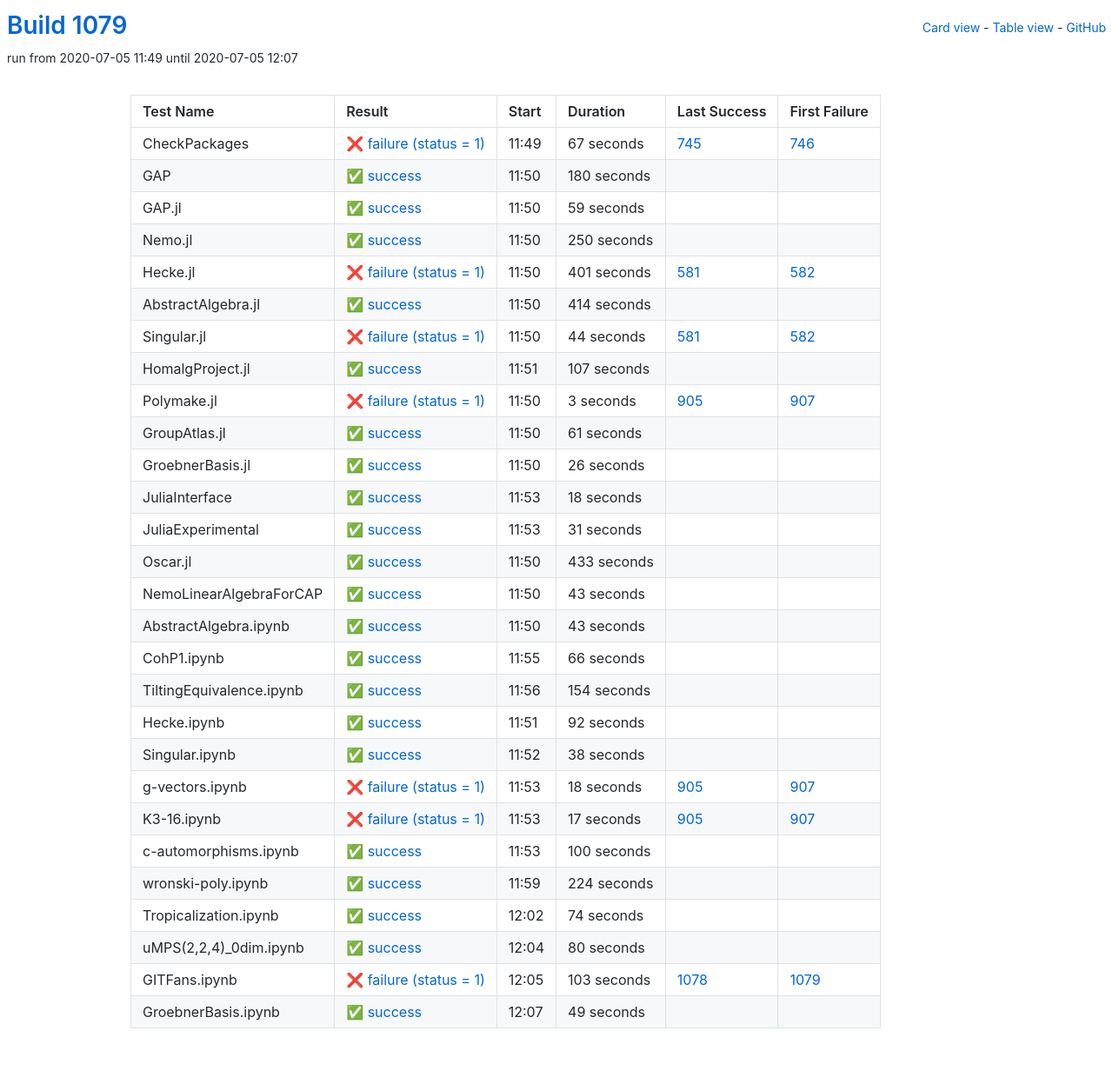
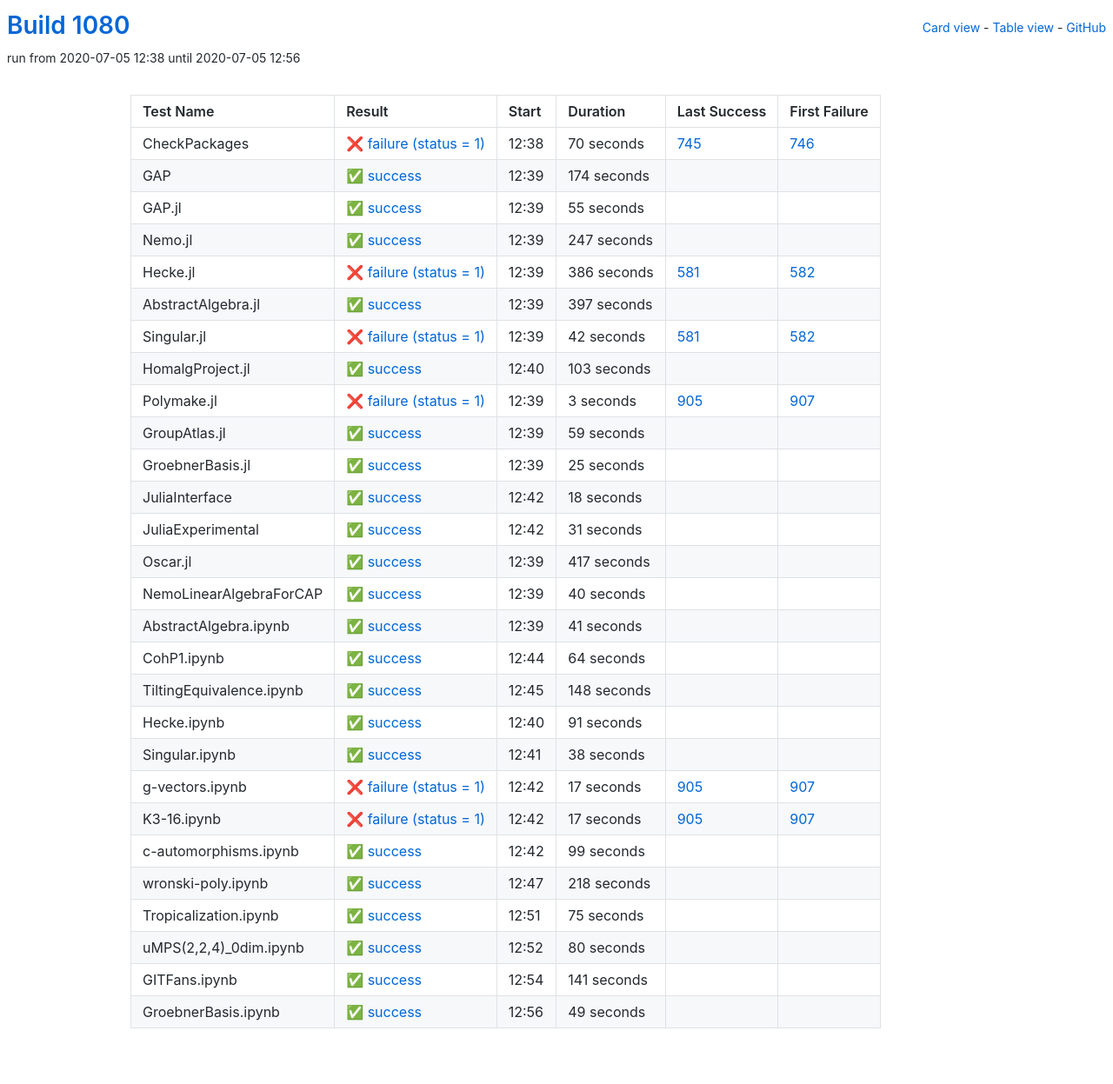
Before and after one commit to oscar-system/oscar-ci-status-1.4, a Jekyll site: the page built from table.html, in a window 1280 px wide. Shown: the whole page at 87% size. Built offline with Jekyll 4.4.1, drawn with Linux system fonts in a browser that asks for light colours.

Commit message:
Build #1080

```diff
--- a/_data/ci.yml
+++ b/_data/ci.yml
@@ -1,6 +1,6 @@
 ---
-build: 1079
-build_url: https://oscarci.mathematik.uni-kl.de/job/oscar-julia-1.4/1079/
+build: 1080
+build_url: https://oscarci.mathematik.uni-kl.de/job/oscar-julia-1.4/1080/
 job: oscar-julia-1.4
 organization: oscar-system
 repo: oscar-ci-status-1.4
@@ -8,104 +8,104 @@ repourl: https://github.com/oscar-system/oscar-ci-status-1.4
 tests:
 - name: CheckPackages
   id: checkpackages
-  log: https://oscarci.mathematik.uni-kl.de/job/oscar-julia-1.4/1079/artifact/logs/build-1079/CheckPackages.log
-  start: 2020-07-05 11:49
+  log: https://oscarci.mathematik.uni-kl.de/job/oscar-julia-1.4/1080/artifact/logs/build-1080/CheckPackages.log
+  start: 2020-07-05 12:38
   success: false
   exitcode: 1
   status: failure
-  duration: 67
+  duration: 70
   last_success: 745
   last_success_url: https://oscarci.mathematik.uni-kl.de/job/oscar-julia-1.4/745/
   first_failure: 746
   first_failure_url: https://oscarci.mathematik.uni-kl.de/job/oscar-julia-1.4/746/
 - name: GAP
   id: gap
-  log: https://oscarci.mathematik.uni-kl.de/job/oscar-julia-1.4/1079/artifact/logs/build-1079/GAP.log
-  start: 2020-07-05 11:50
+  log: https://oscarci.mathematik.uni-kl.de/job/oscar-julia-1.4/1080/artifact/logs/build-1080/GAP.log
+  start: 2020-07-05 12:39
   success: true
   exitcode: 0
   status: success
-  duration: 180
+  duration: 174
   last_success: false
   last_success_url:
   first_failure: false
   first_failure_url:
 - name: GAP.jl
   id: gap-jl
-  log: https://oscarci.mathematik.uni-kl.de/job/oscar-julia-1.4/1079/artifact/logs/build-1079/GAP.jl.log
-  start: 2020-07-05 11:50
+  log: https://oscarci.mathematik.uni-kl.de/job/oscar-julia-1.4/1080/artifact/logs/build-1080/GAP.jl.log
+  start: 2020-07-05 12:39
   success: true
   exitcode: 0
   status: success
-  duration: 59
+  duration: 55
   last_success: false
   last_success_url:
   first_failure: false
   first_failure_url:
 - name: Nemo.jl
   id: nemo-jl
-  log: https://oscarci.mathematik.uni-kl.de/job/oscar-julia-1.4/1079/artifact/logs/build-1079/Nemo.jl.log
-  start: 2020-07-05 11:50
+  log: https://oscarci.mathematik.uni-kl.de/job/oscar-julia-1.4/1080/artifact/logs/build-1080/Nemo.jl.log
+  start: 2020-07-05 12:39
   success: true
   exitcode: 0
   status: success
-  duration: 250
+  duration: 247
   last_success: false
   last_success_url:
   first_failure: false
   first_failure_url:
 - name: Hecke.jl
   id: hecke-jl
-  log: https://oscarci.mathematik.uni-kl.de/job/oscar-julia-1.4/1079/artifact/logs/build-1079/Hecke.jl.log
-  start: 2020-07-05 11:50
+  log: https://oscarci.mathematik.uni-kl.de/job/oscar-julia-1.4/1080/artifact/logs/build-1080/Hecke.jl.log
+  start: 2020-07-05 12:39
   success: false
   exitcode: 1
   status: failure
-  duration: 401
+  duration: 386
   last_success: 581
   last_success_url: https://oscarci.mathematik.uni-kl.de/job/oscar-julia-1.4/581/
   first_failure: 582
   first_failure_url: https://oscarci.mathematik.uni-kl.de/job/oscar-julia-1.4/582/
 - name: AbstractAlgebra.jl
   id: abstractalgebra-jl
-  log: https://oscarci.mathematik.uni-kl.de/job/oscar-julia-1.4/1079/artifact/logs/build-1079/AbstractAlgebra.jl.log
-  start: 2020-07-05 11:50
+  log: https://oscarci.mathematik.uni-kl.de/job/oscar-julia-1.4/1080/artifact/logs/build-1080/AbstractAlgebra.jl.log
+  start: 2020-07-05 12:39
   success: true
   exitcode: 0
   status: success
-  duration: 414
+  duration: 397
   last_success: false
   last_success_url:
   first_failure: false
   first_failure_url:
 - name: Singular.jl
   id: singular-jl
-  log: https://oscarci.mathematik.uni-kl.de/job/oscar-julia-1.4/1079/artifact/logs/build-1079/Singular.jl.log
-  start: 2020-07-05 11:50
+  log: https://oscarci.mathematik.uni-kl.de/job/oscar-julia-1.4/1080/artifact/logs/build-1080/Singular.jl.log
+  start: 2020-07-05 12:39
   success: false
   exitcode: 1
   status: failure
-  duration: 44
+  duration: 42
   last_success: 581
   last_success_url: https://oscarci.mathematik.uni-kl.de/job/oscar-julia-1.4/581/
   first_failure: 582
   first_failure_url: https://oscarci.mathematik.uni-kl.de/job/oscar-julia-1.4/582/
 - name: HomalgProject.jl
   id: homalgproject-jl
-  log: https://oscarci.mathematik.uni-kl.de/job/oscar-julia-1.4/1079/artifact/logs/build-1079/HomalgProject.jl.log
-  start: 2020-07-05 11:51
+  log: https://oscarci.mathematik.uni-kl.de/job/oscar-julia-1.4/1080/artifact/logs/build-1080/HomalgProject.jl.log
+  start: 2020-07-05 12:40
   success: true
   exitcode: 0
   status: success
-  duration: 107
+  duration: 103
   last_success: false
   last_success_url:
   first_failure: false
   first_failure_url:
 - name: Polymake.jl
   id: polymake-jl
-  log: https://oscarci.mathematik.uni-kl.de/job/oscar-julia-1.4/1079/artifact/logs/build-1079/Polymake.jl.log
-  start: 2020-07-05 11:50
+  log: https://oscarci.mathematik.uni-kl.de/job/oscar-julia-1.4/1080/artifact/logs/build-1080/Polymake.jl.log
+  start: 2020-07-05 12:39
   success: false
   exitcode: 1
   status: failure
@@ -116,32 +116,32 @@ tests:
   first_failure_url: https://oscarci.mathematik.uni-kl.de/job/oscar-julia-1.4/907/
 - name: GroupAtlas.jl
   id: groupatlas-jl
-  log: https://oscarci.mathematik.uni-kl.de/job/oscar-julia-1.4/1079/artifact/logs/build-1079/GroupAtlas.jl.log
-  start: 2020-07-05 11:50
+  log: https://oscarci.mathematik.uni-kl.de/job/oscar-julia-1.4/1080/artifact/logs/build-1080/GroupAtlas.jl.log
+  start: 2020-07-05 12:39
   success: true
   exitcode: 0
   status: success
-  duration: 61
+  duration: 59
   last_success: false
   last_success_url:
   first_failure: false
   first_failure_url:
 - name: GroebnerBasis.jl
   id: groebnerbasis-jl
-  log: https://oscarci.mathematik.uni-kl.de/job/oscar-julia-1.4/1079/artifact/logs/build-1079/GroebnerBasis.jl.log
-  start: 2020-07-05 11:50
+  log: https://oscarci.mathematik.uni-kl.de/job/oscar-julia-1.4/1080/artifact/logs/build-1080/GroebnerBasis.jl.log
+  start: 2020-07-05 12:39
   success: true
   exitcode: 0
   status: success
-  duration: 26
+  duration: 25
   last_success: false
   last_success_url:
   first_failure: false
   first_failure_url:
 - name: JuliaInterface
   id: juliainterface
-  log: https://oscarci.mathematik.uni-kl.de/job/oscar-julia-1.4/1079/artifact/logs/build-1079/JuliaInterface.log
-  start: 2020-07-05 11:53
+  log: https://oscarci.mathematik.uni-kl.de/job/oscar-julia-1.4/1080/artifact/logs/build-1080/JuliaInterface.log
+  start: 2020-07-05 12:42
   success: true
   exitcode: 0
   status: success
@@ -152,8 +152,8 @@ tests:
   first_failure_url:
 - name: JuliaExperimental
   id: juliaexperimental
-  log: https://oscarci.mathematik.uni-kl.de/job/oscar-julia-1.4/1079/artifact/logs/build-1079/JuliaExperimental.log
-  start: 2020-07-05 11:53
+  log: https://oscarci.mathematik.uni-kl.de/job/oscar-julia-1.4/1080/artifact/logs/build-1080/JuliaExperimental.log
+  start: 2020-07-05 12:42
   success: true
   exitcode: 0
   status: success
@@ -164,80 +164,80 @@ tests:
   first_failure_url:
 - name: Oscar.jl
   id: oscar-jl
-  log: https://oscarci.mathematik.uni-kl.de/job/oscar-julia-1.4/1079/artifact/logs/build-1079/Oscar.jl.log
-  start: 2020-07-05 11:50
+  log: https://oscarci.mathematik.uni-kl.de/job/oscar-julia-1.4/1080/artifact/logs/build-1080/Oscar.jl.log
+  start: 2020-07-05 12:39
   success: true
   exitcode: 0
   status: success
-  duration: 433
+  duration: 417
   last_success: false
   last_success_url:
   first_failure: false
   first_failure_url:
 - name: NemoLinearAlgebraForCAP
   id: nemolinearalgebraforcap
-  log: https://oscarci.mathematik.uni-kl.de/job/oscar-julia-1.4/1079/artifact/logs/build-1079/NemoLinearAlgebraForCAP.log
-  start: 2020-07-05 11:50
+  log: https://oscarci.mathematik.uni-kl.de/job/oscar-julia-1.4/1080/artifact/logs/build-1080/NemoLinearAlgebraForCAP.log
+  start: 2020-07-05 12:39
   success: true
   exitcode: 0
   status: success
-  duration: 43
+  duration: 40
   last_success: false
   last_success_url:
   first_failure: false
   first_failure_url:
 - name: AbstractAlgebra.ipynb
   id: abstractalgebra-ipynb
-  log: https://oscarci.mathematik.uni-kl.de/job/oscar-julia-1.4/1079/artifact/logs/build-1079/AbstractAlgebra.ipynb.log
-  start: 2020-07-05 11:50
+  log: https://oscarci.mathematik.uni-kl.de/job/oscar-julia-1.4/1080/artifact/logs/build-1080/AbstractAlgebra.ipynb.log
+  start: 2020-07-05 12:39
   success: true
   exitcode: 0
   status: success
-  duration: 43
+  duration: 41
   last_success: false
   last_success_url:
   first_failure: false
   first_failure_url:
 - name: CohP1.ipynb
   id: cohp1-ipynb
-  log: https://oscarci.mathematik.uni-kl.de/job/oscar-julia-1.4/1079/artifact/logs/build-1079/CohP1.ipynb.log
-  start: 2020-07-05 11:55
+  log: https://oscarci.mathematik.uni-kl.de/job/oscar-julia-1.4/1080/artifact/logs/build-1080/CohP1.ipynb.log
+  start: 2020-07-05 12:44
   success: true
   exitcode: 0
   status: success
-  duration: 66
+  duration: 64
   last_success: false
   last_success_url:
   first_failure: false
   first_failure_url:
 - name: TiltingEquivalence.ipynb
   id: tiltingequivalence-ipynb
-  log: https://oscarci.mathematik.uni-kl.de/job/oscar-julia-1.4/1079/artifact/logs/build-1079/TiltingEquivalence.ipynb.log
-  start: 2020-07-05 11:56
+  log: https://oscarci.mathematik.uni-kl.de/job/oscar-julia-1.4/1080/artifact/logs/build-1080/TiltingEquivalence.ipynb.log
+  start: 2020-07-05 12:45
   success: true
   exitcode: 0
   status: success
-  duration: 154
+  duration: 148
   last_success: false
   last_success_url:
   first_failure: false
   first_failure_url:
 - name: Hecke.ipynb
   id: hecke-ipynb
-  log: https://oscarci.mathematik.uni-kl.de/job/oscar-julia-1.4/1079/artifact/logs/build-1079/Hecke.ipynb.log
-  start: 2020-07-05 11:51
+  log: https://oscarci.mathematik.uni-kl.de/job/oscar-julia-1.4/1080/artifact/logs/build-1080/Hecke.ipynb.log
+  start: 2020-07-05 12:40
   success: true
   exitcode: 0
   status: success
-  duration: 92
+  duration: 91
   last_success: false
   last_success_url:
   first_failure: false
   first_failure_url:
 - name: Singular.ipynb
   id: singular-ipynb
-  log: https://oscarci.mathematik.uni-kl.de/job/oscar-julia-1.4/1079/artifact/logs/build-1079/Singular.ipynb.log
-  start: 2020-07-05 11:52
+  log: https://oscarci.mathematik.uni-kl.de/job/oscar-julia-1.4/1080/artifact/logs/build-1080/Singular.ipynb.log
+  start: 2020-07-05 12:41
   success: true
   exitcode: 0
   status: success
@@ -248,20 +248,20 @@ tests:
   first_failure_url:
 - name: g-vectors.ipynb
   id: g-vectors-ipynb
-  log: https://oscarci.mathematik.uni-kl.de/job/oscar-julia-1.4/1079/artifact/logs/build-1079/g-vectors.ipynb.log
-  start: 2020-07-05 11:53
+  log: https://oscarci.mathematik.uni-kl.de/job/oscar-julia-1.4/1080/artifact/logs/build-1080/g-vectors.ipynb.log
+  start: 2020-07-05 12:42
   success: false
   exitcode: 1
   status: failure
-  duration: 18
+  duration: 17
   last_success: 905
   last_success_url: https://oscarci.mathematik.uni-kl.de/job/oscar-julia-1.4/905/
   first_failure: 907
   first_failure_url: https://oscarci.mathematik.uni-kl.de/job/oscar-julia-1.4/907/
 - name: K3-16.ipynb
   id: k3-16-ipynb
-  log: https://oscarci.mathematik.uni-kl.de/job/oscar-julia-1.4/1079/artifact/logs/build-1079/K3-16.ipynb.log
-  start: 2020-07-05 11:53
+  log: https://oscarci.mathematik.uni-kl.de/job/oscar-julia-1.4/1080/artifact/logs/build-1080/K3-16.ipynb.log
+  start: 2020-07-05 12:42
   success: false
   exitcode: 1
   status: failure
@@ -272,44 +272,44 @@ tests:
   first_failure_url: https://oscarci.mathematik.uni-kl.de/job/oscar-julia-1.4/907/
 - name: c-automorphisms.ipynb
   id: c-automorphisms-ipynb
-  log: https://oscarci.mathematik.uni-kl.de/job/oscar-julia-1.4/1079/artifact/logs/build-1079/c-automorphisms.ipynb.log
-  start: 2020-07-05 11:53
+  log: https://oscarci.mathematik.uni-kl.de/job/oscar-julia-1.4/1080/artifact/logs/build-1080/c-automorphisms.ipynb.log
+  start: 2020-07-05 12:42
   success: true
   exitcode: 0
   status: success
-  duration: 100
+  duration: 99
   last_success: false
   last_success_url:
   first_failure: false
   first_failure_url:
 - name: wronski-poly.ipynb
   id: wronski-poly-ipynb
-  log: https://oscarci.mathematik.uni-kl.de/job/oscar-julia-1.4/1079/artifact/logs/build-1079/wronski-poly.ipynb.log
-  start: 2020-07-05 11:59
+  log: https://oscarci.mathematik.uni-kl.de/job/oscar-julia-1.4/1080/artifact/logs/build-1080/wronski-poly.ipynb.log
+  start: 2020-07-05 12:47
   success: true
   exitcode: 0
   status: success
-  duration: 224
+  duration: 218
   last_success: false
   last_success_url:
   first_failure: false
   first_failure_url:
 - name: Tropicalization.ipynb
   id: tropicalization-ipynb
-  log: https://oscarci.mathematik.uni-kl.de/job/oscar-julia-1.4/1079/artifact/logs/build-1079/Tropicalization.ipynb.log
-  start: 2020-07-05 12:02
+  log: https://oscarci.mathematik.uni-kl.de/job/oscar-julia-1.4/1080/artifact/logs/build-1080/Tropicalization.ipynb.log
+  start: 2020-07-05 12:51
   success: true
   exitcode: 0
   status: success
-  duration: 74
+  duration: 75
   last_success: false
   last_success_url:
   first_failure: false
   first_failure_url:
 - name: uMPS(2,2,4)_0dim.ipynb
   id: umps-2-2-4-0dim-ipynb
-  log: https://oscarci.mathematik.uni-kl.de/job/oscar-julia-1.4/1079/artifact/logs/build-1079/uMPS-2-2-4-_0dim.ipynb.log
-  start: 2020-07-05 12:04
+  log: https://oscarci.mathematik.uni-kl.de/job/oscar-julia-1.4/1080/artifact/logs/build-1080/uMPS-2-2-4-_0dim.ipynb.log
+  start: 2020-07-05 12:52
   success: true
   exitcode: 0
   status: success
@@ -320,20 +320,20 @@ tests:
   first_failure_url:
 - name: GITFans.ipynb
   id: gitfans-ipynb
-  log: https://oscarci.mathematik.uni-kl.de/job/oscar-julia-1.4/1079/artifact/logs/build-1079/GITFans.ipynb.log
-  start: 2020-07-05 12:05
-  success: false
-  exitcode: 1
-  status: failure
-  duration: 103
-  last_success: 1078
-  last_success_url: https://oscarci.mathematik.uni-kl.de/job/oscar-julia-1.4/1078/
-  first_failure: 1079
-  first_failure_url: https://oscarci.mathematik.uni-kl.de/job/oscar-julia-1.4/1079/
+  log: https://oscarci.mathematik.uni-kl.de/job/oscar-julia-1.4/1080/artifact/logs/build-1080/GITFans.ipynb.log
+  start: 2020-07-05 12:54
+  success: true
+  exitcode: 0
+  status: success
+  duration: 141
+  last_success: false
+  last_success_url:
+  first_failure: false
+  first_failure_url:
 - name: GroebnerBasis.ipynb
   id: groebnerbasis-ipynb
-  log: https://oscarci.mathematik.uni-kl.de/job/oscar-julia-1.4/1079/artifact/logs/build-1079/GroebnerBasis.ipynb.log
-  start: 2020-07-05 12:07
+  log: https://oscarci.mathematik.uni-kl.de/job/oscar-julia-1.4/1080/artifact/logs/build-1080/GroebnerBasis.ipynb.log
+  start: 2020-07-05 12:56
   success: true
   exitcode: 0
   status: success
```
Also changed, not shown: README.md.
